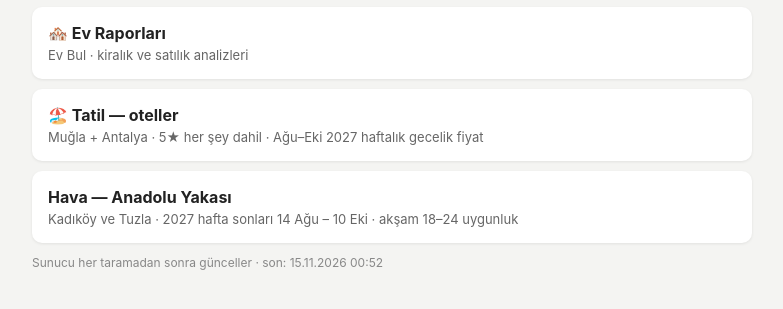
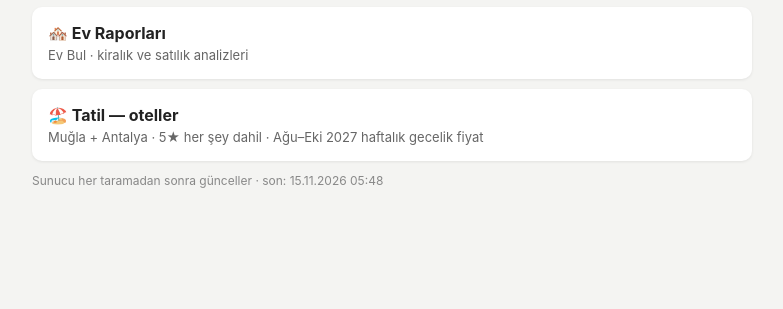
Before and after one commit to sualpsudas/raporlar, a plain HTML site: page index.html in a window 1280 px wide. Shown: the part 181-490 px from the top of the page, without its empty margins (248-1031 px from the left). Drawn offline with Linux system fonts and the light colour scheme.

Commit message:
tatil raporu 2026-11-15

```diff
--- a/index.html
+++ b/index.html
@@ -5,5 +5,5 @@ color:#222;margin:0;padding:24px 16px;max-width:720px;margin:auto}h1{font-weight
 a.k{display:block;background:#fff;border-radius:10px;padding:16px;margin:10px 0;text-decoration:none;
 color:#222;box-shadow:0 1px 3px rgba(0,0,0,.08)}a.k span{display:block;color:#666;font-size:13px;margin-top:4px}
 a.g{display:inline-block;margin-bottom:6px;color:#555;font-size:14px;text-decoration:none}.n{color:#888;font-size:12px}</style>
-<h1>Raporlar</h1><a class="k" href="urunler/index.html"><b>🛒 Ürün Raporları</b><span>fiyat kataloğları · satıcı karşılaştırma</span></a><a class="k" href="ev/index.html"><b>🏘️ Ev Raporları</b><span>Ev Bul · kiralık ve satılık analizleri</span></a><a class="k" href="tatil/oteller.html"><b>🏖️ Tatil — oteller</b><span>Muğla + Antalya · 5★ her şey dahil · Ağu–Eki 2027 haftalık gecelik fiyat</span></a><a class="k" href="hava/anadolu.html"><b>Hava — Anadolu Yakası</b><span>Kadıköy ve Tuzla · 2027 hafta sonları 14 Ağu – 10 Eki · akşam 18–24 uygunluk</span></a>
-<p class="n">Sunucu her taramadan sonra günceller · son: 15.11.2026 00:52</p></html>
+<h1>Raporlar</h1><a class="k" href="urunler/index.html"><b>🛒 Ürün Raporları</b><span>fiyat kataloğları · satıcı karşılaştırma</span></a><a class="k" href="ev/index.html"><b>🏘️ Ev Raporları</b><span>Ev Bul · kiralık ve satılık analizleri</span></a><a class="k" href="tatil/oteller.html"><b>🏖️ Tatil — oteller</b><span>Muğla + Antalya · 5★ her şey dahil · Ağu–Eki 2027 haftalık gecelik fiyat</span></a>
+<p class="n">Sunucu her taramadan sonra günceller · son: 15.11.2026 05:48</p></html>
```
Also changed, not shown: ev/index.html (+2 -2 lines), tatil/oteller.html (+1 -1 lines), urunler/index.html (+1 -1 lines).
